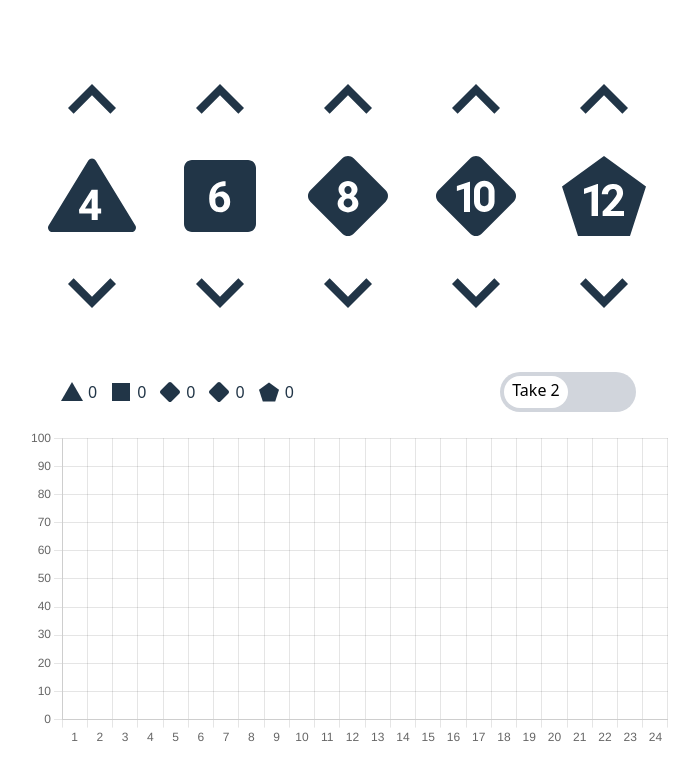
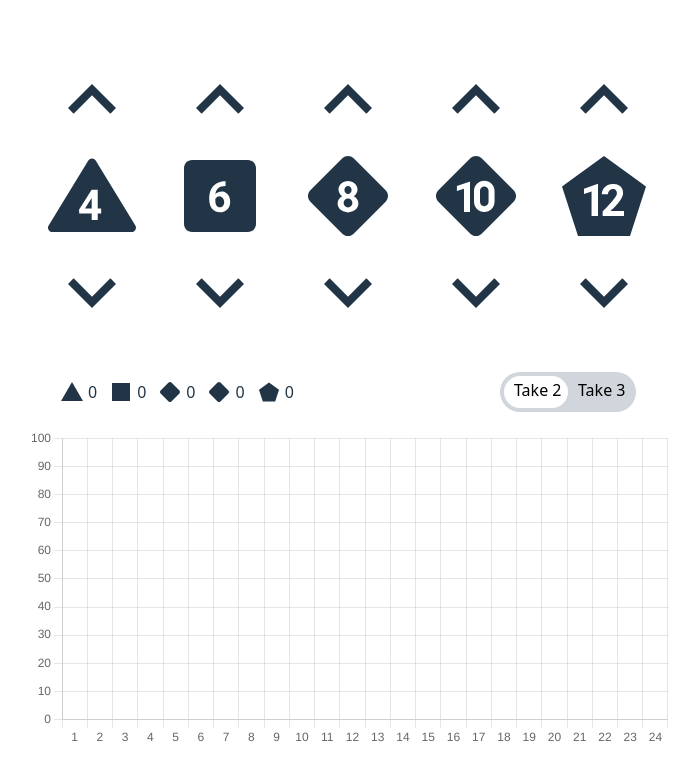
Before and after one commit to emoutrey/MarvelHeroicDicePoolVisualizer, a React (Vite) app: page / in a window 1280 px wide. Shown: the top 780 px of the page, without its empty margins (292-991 px from the left). Built offline with nearby package versions, Linux system fonts and the light colour scheme.

Commit message:
Added switch labels

```diff
--- a/src/Switch.tsx
+++ b/src/Switch.tsx
@@ -20,11 +20,13 @@
                 ref={forwardRef}
             />
             <div className="w-34 h-10 bg-gray-300 rounded-full relative cursor-pointer select-none">
-                <div className={`w-16 h-8 m-1 bg-white rounded-full absolute top-0 left-0 transition-transform transform ${props.checked ? "translate-x-16" : ""}`}>
-                    <div className="text-black leading-7">
-                        {/* TODO: put this underneath the button and have it slide over */}
-                        { checked ? "Take 3" : "Take 2" }
-                    </div>
+                <div className={`w-16 h-8 m-1 bg-white rounded-full absolute top-0 left-0 transition-transform transform ${props.checked ? "translate-x-16" : ""}`} />
+                {/* TODO: color these disabled or enabled when I decide on a color scheme */}
+                <div className="text-black leading-7 absolute top-1 left-3.5">
+                    Take 2
+                </div>
+                <div className="text-black leading-7 absolute top-1 left-19.5">
+                    Take 3
                 </div>
             </div>
         </label>
```
